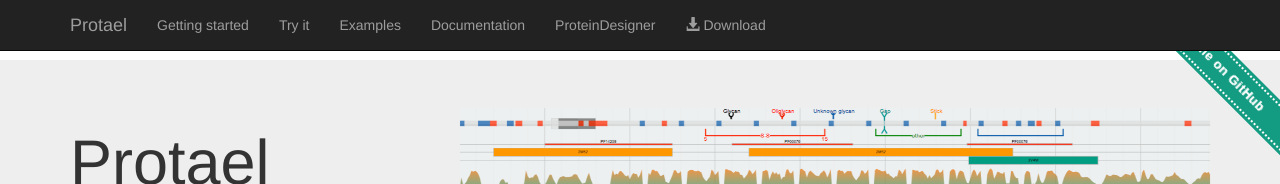
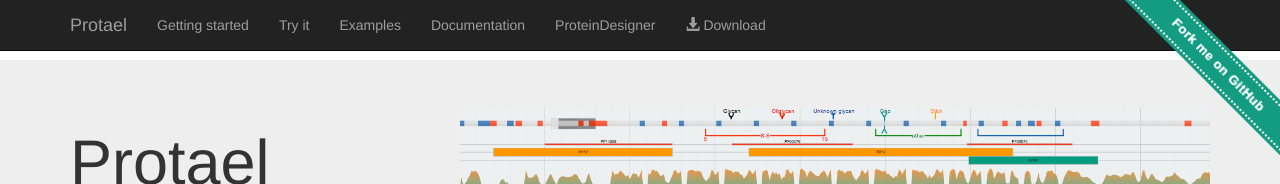
Before and after one commit to sanshu/protaelweb, a plain HTML site: page public_html/index.html in a window 1280 px wide. Shown: the top 184 px of the page. Drawn offline with nearby package versions, Linux system fonts and the light colour scheme.

Commit message:
Quick fix for github ribbon.

```diff
--- a/public_html/index.html
+++ b/public_html/index.html
@@ -30,14 +30,35 @@
     </script>
   </head>
   <body>
-    <div id="nav">      </div>
+    <div class="navbar navbar-inverse navbar-fixed-top" role="navigation">
+      <div class="container">
+        <div class="navbar-header">
+          <button type="button" class="navbar-toggle" data-toggle="collapse" data-target=".navbar-collapse">
+            <span class="sr-only">Toggle navigation</span>
+            <span class="icon-bar"></span>
+            <span class="icon-bar"></span>
+            <span class="icon-bar"></span>
+          </button>
+
+          <a class="navbar-brand" href="index.html">Protael</a>
+        </div>
+        <div class="navbar-collapse collapse">
+          <ul class="nav navbar-nav">
+            <li><a href="./getting-started.html">Getting started</a></li>
+            <li><a href="./try.html">Try it</a></li>
+            <li><a href="./demo.html">Examples</a></li>
+            <li><a href="./docs/index.html">Documentation</a></li>
+            <li><a href="./generator.html">ProteinDesigner</a></li>
+            <li><a onClick="ga('send', 'event', 'Downloads', 'Click', '/Protael.zip');" href="./Protael.zip" target="_blank"><span class="glyphicon glyphicon-download-alt"></span> Download</a></li>
+          </ul>
+        </div><!--/.navbar-collapse -->
+      </div>
 
       <a href='https://github.com/sanshu/protaeljs'
          style='position:fixed;padding:5px 45px;width:222px;background-color:#149c82;color:#fff;font-size:13px;font-family:sans-serif;text-decoration:none; font-weight:bold;-webkit-backface-visibility:hidden;letter-spacing: .5px;border:2px dotted #fff;box-shadow:0 0 0 3px #149c82;text-shadow:0 0 0 #fff;top:50px;right:-50px;-ms-transform:rotate(45deg);-moz-transform:rotate(45deg);-webkit-transform:rotate(45deg);transform: rotate(45deg);'>
         Fork me on GitHub</a>
 
       <!--[if lt IE 7]>
-
                                                                                                                                                                                                              <p class="browsehappy">You are using an <strong>outdated</strong> browser. Please <a href="http://browsehappy.com/">upgrade your browser</a> to improve your experience.</p>
     <![endif]-->
     </div>
@@ -163,11 +184,11 @@
     </div> <!-- /container -->
 
     <script src="//ajax.googleapis.com/ajax/libs/jquery/1.11.0/jquery.min.js"></script>
-     <script> $(document)
+    <!--     <script> $(document)
                   .ready(function () {
                       $("#nav").load('assets/navbar.html');
                   });
-    </script>
+        </script>-->
     <script>
           (function (i, s, o, g, r, a, m) {
               i['GoogleAnalyticsObject'] = r;
```
Lines whose indentation alone changed are shown as unchanged.
